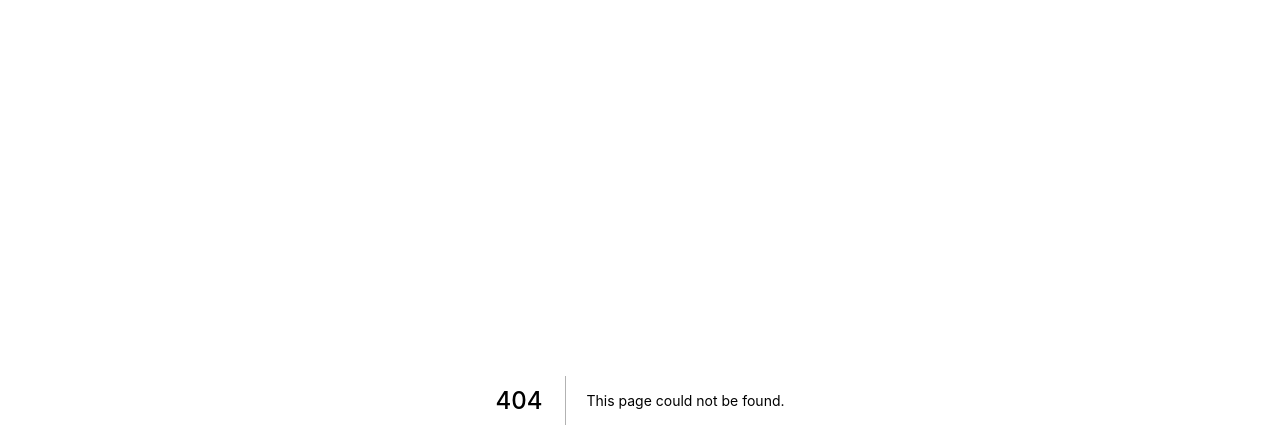
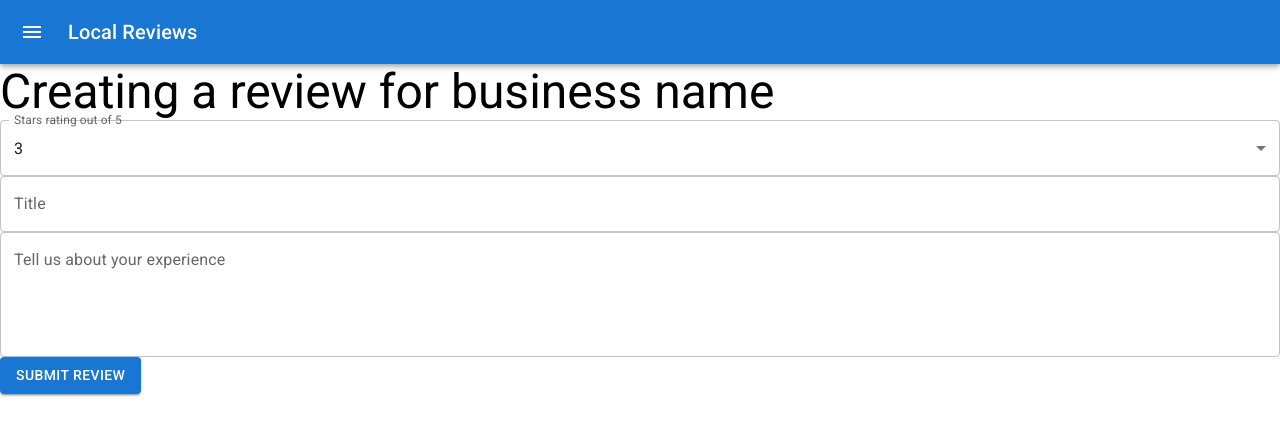
Before and after one commit to rmajuri/greaux-fe, a Next.js app: page /business/1/reviews/add-review in a window 1280 px wide. Before the commit this address had no page. Shown: the top 448 px of the page. Built offline with nearby package versions, Linux system fonts and the light colour scheme.

Commit message:
Add ability to review

```diff
--- a/components/Nav.js
+++ b/components/Nav.js
@@ -1,14 +1,42 @@
-import { AppBar, IconButton, Toolbar, Typography } from "@mui/material"
+import { useState } from 'react'
+import { AppBar, IconButton, Toolbar, Typography, Drawer, List, ListItem, ListItemIcon, ListItemText } from "@mui/material"
 import { styled } from '@mui/material/styles';
 import MenuIcon from '@mui/icons-material/Menu';
+import HomeIcon from '@mui/icons-material/Home';
+import { useRouter } from 'next/router';
 
 const Nav = () => {
+    const [toggle, setToggle] = useState(false)
+    const router = useRouter();
+
+    const toggleDrawer = value => event => {
+        if (event.type === 'keydown' && (event.key === 'Tab' || event.key === 'Shift')) {
+            return
+        }
+
+        setToggle(value)
+    }
+
     return (
         <AppBar position="static">
             <Toolbar>
-                <CustomIconButton edge="start" aria-label="menu">
+                <CustomIconButton edge="start" aria-label="menu" onClick={toggleDrawer(true)}>
                     <MenuIcon />
                 </CustomIconButton>
+                    <Drawer
+                        anchor="left"
+                        open={toggle}
+                        onClose={toggleDrawer(false)}
+                    >
+                        <div>
+                            <List>
+                                <ListItem button onClick={() => router.push('/')}>
+                                    <ListItemIcon><HomeIcon /></ListItemIcon>
+                                    <ListItemText primary="Home" />
+                                </ListItem>
+                            </List>
+                        </div>
+                    </Drawer>
                 <CustomTypography variant="h6">
                     Local Reviews
                 </CustomTypography>
--- a/pages/business/[slug].js
+++ b/pages/business/[slug]/index.js
@@ -1,9 +1,9 @@
 import { Grid, Card, Typography, Button, List, ListItem, ListItemText } from "@mui/material"
-import Layout from "../../components/Layout"
+import Layout from "../../../components/Layout"
 import { styled } from '@mui/material/styles';
 import axios from "axios";
 // import { useRouter } from 'next/router'
-import AverageReview from "../../components/AverageReview";
+import AverageReview from "../../../components/AverageReview";
 
 const Business = ({ business, averageReview }) => {
 
--- /dev/null
+++ b/pages/business/[slug]/reviews/add-review.js
@@ -0,0 +1,69 @@
+import { useState } from 'react'
+import { Typography, FormControl, TextField, InputLabel, Select, MenuItem, Button } from "@mui/material"
+import Layout from "../../../../components/Layout"
+
+const AddReview = ({  }) => {
+    const [stars, setStars] = useState('3')
+    const [title, setTitle] = useState('')
+    const [review, setReview] = useState('')
+
+    const submitHandler = () => {
+
+    }
+
+    return (
+        <Layout>
+            <div>
+                {/* TODO */}
+                <Typography variant="h3">
+                    Creating a review for business name
+                </Typography>
+            </div>
+
+            <div>
+                <FormControl fullWidth>
+                    <InputLabel id="stars">Stars rating out of 5</InputLabel>
+                    <Select
+                        labelId="stars"
+                        id="starsComponent"
+                        label="stars"
+                        onChange={e => setStars(e.target.value)}
+                        value={stars}
+                        >
+                            <MenuItem value={1}>1</MenuItem>
+                            <MenuItem value={1.5}>1.5</MenuItem>
+                            <MenuItem value={2}>2</MenuItem>
+                            <MenuItem value={2.5}>2.5</MenuItem>
+                            <MenuItem value={3}>3</MenuItem>
+                            <MenuItem value={3.5}>3.5</MenuItem>
+                            <MenuItem value={4}>4</MenuItem>
+                            <MenuItem value={4}>4.5</MenuItem>
+                            <MenuItem value={5}>5</MenuItem>
+                    </Select>
+                </FormControl>
+                <FormControl fullWidth>
+                    <TextField
+                        label="Title"
+                        id="titleComponent"
+                        onChange={e => setTitle(e.target.value)}
+                        value={title}
+                    />
+                </FormControl>
+                <FormControl fullWidth>
+                    <TextField
+                        label="Tell us about your experience"
+                        id="reviewComponent"
+                        multiline
+                        minRows={4}
+                        onChange={e => setReview(e.target.value)}
+                        value={review}
+                    />
+                </FormControl>
+
+                <Button variant="contained" color="primary" onClick={submitHandler}>Submit Review</Button>
+            </div>
+        </Layout>
+    )
+}
+
+export default AddReview
--- a/pages/index.js
+++ b/pages/index.js
@@ -11,7 +11,7 @@ export default function Home({ categories }) {
     <Layout>
       <CustomGrid container spacing={3}>
         {categories.map(category=> (
-                  <CustomGridItem item xs={12} md={4}>
+                  <CustomGridItem item xs={12} md={4} key={category.url}>
                     <CustomCard onClick={() => router.push(`/categories/${category.slug}`)}>
                       <CardHeader avatar={
                         <Avatar aria-label='category'>C</Avatar>
```
Also changed, not shown: components/AverageReview.js (+9 -0 lines), pages/categories/[slug].js (+25 -8 lines).
